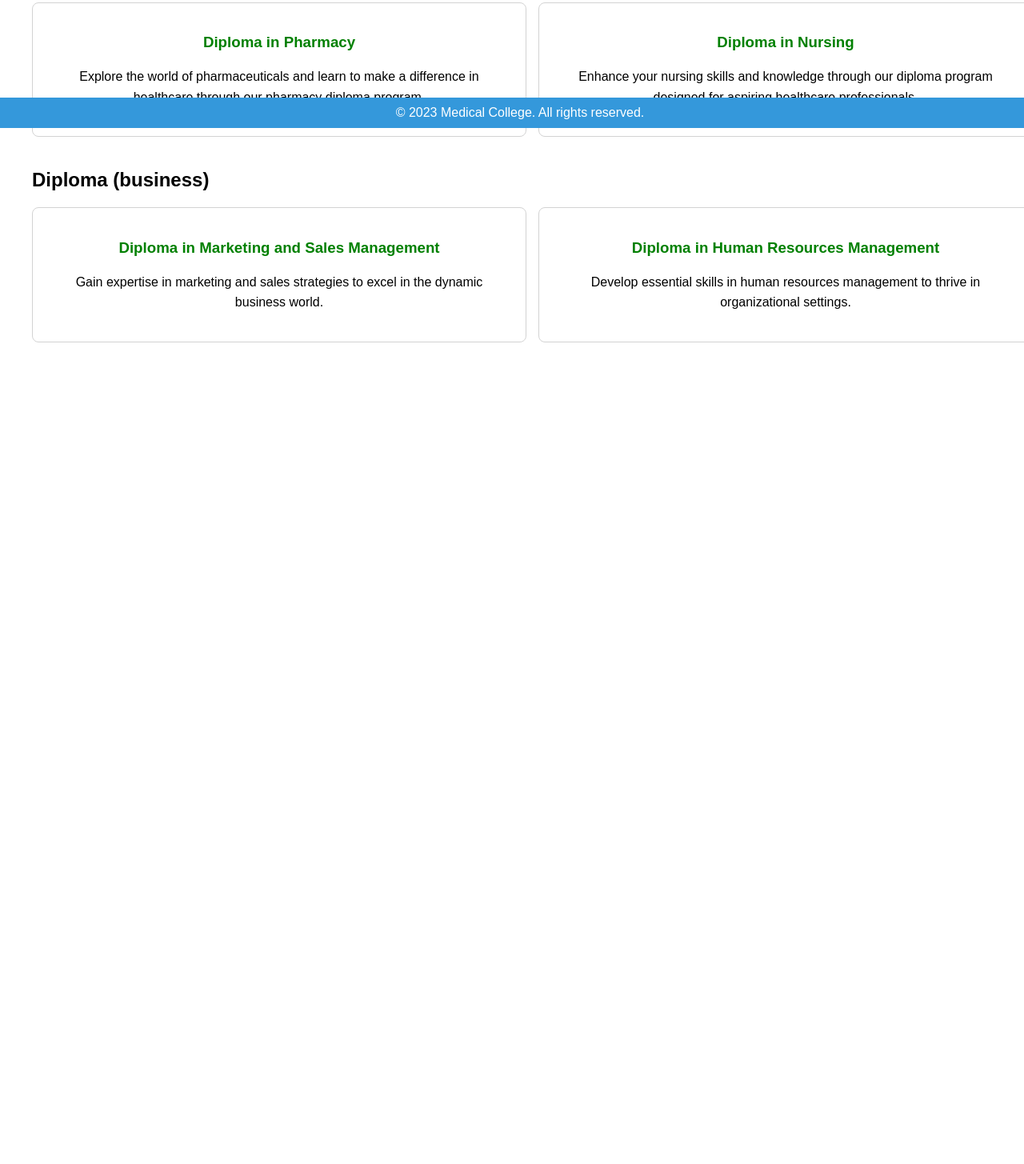
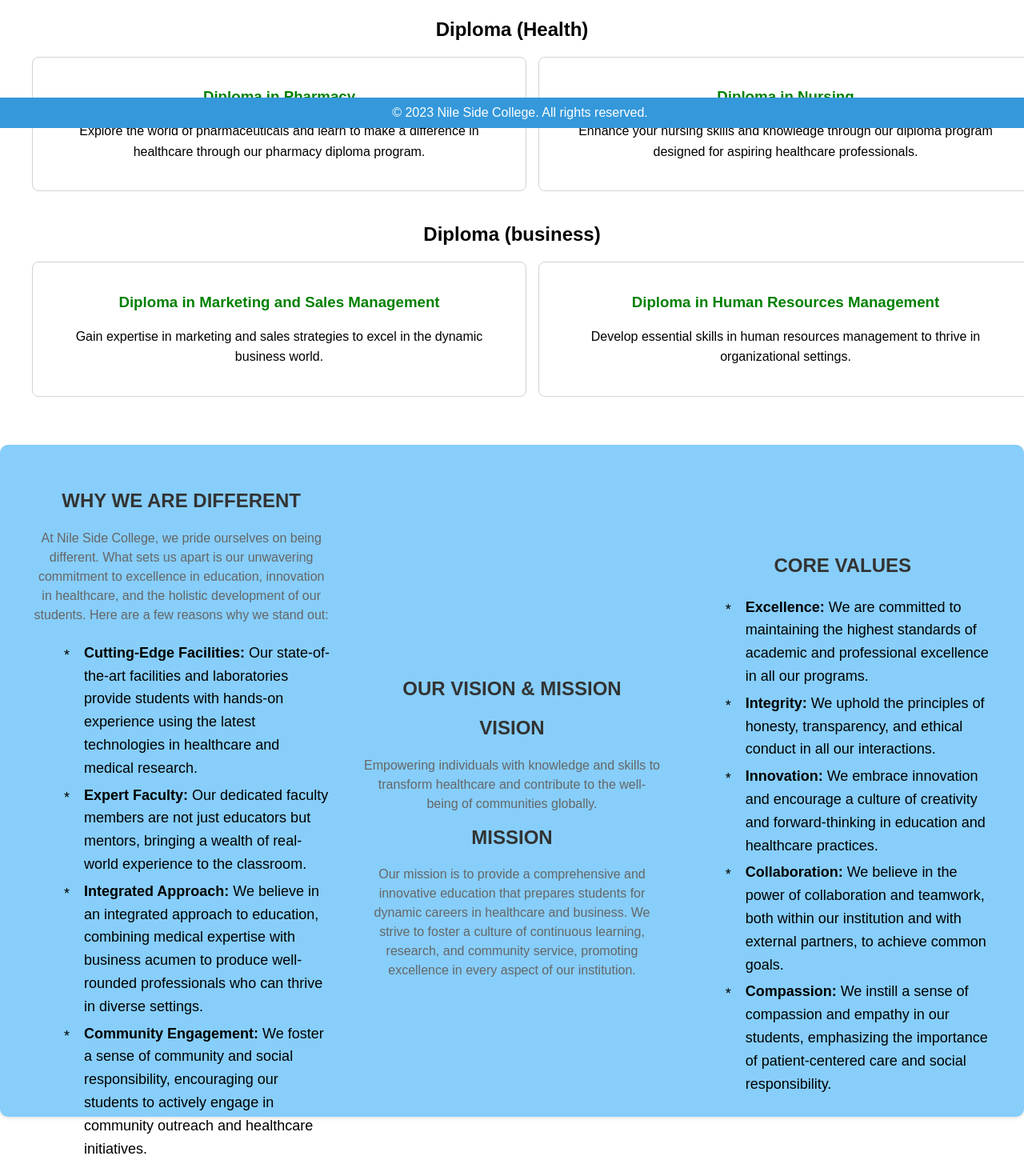
Before and after one commit to Damtish/Nile-Side-College-website, a plain HTML site: page about.html in a window 1280 px wide. Shown: the part 640-2095 px from the top of the page at 80% size. Before the commit the page ends 1128 px from the top, so only its background shows below. Drawn offline with Linux system fonts and the light colour scheme.

Commit message:
about page update

```diff
--- a/about.css
+++ b/about.css
@@ -6,7 +6,7 @@
     overflow-x: hidden;
 }
 
-header {
+.nile {
     background-color: green;
     padding: 20px;
     text-align: center;
@@ -17,6 +17,7 @@
 section {
     padding: 40px;
     text-align: justify;
+    text-align: center;
 }
 
 h2 {
@@ -88,6 +89,95 @@
     background-color: #3498db;
 }
 
+.diff{
+    grid-area: diff;
+    font-size: large;
+    line-height: 1.6em;
+    /* max-width: 70ch; */
+    margin: auto;
+    padding: 20px;
+
+}
+.vismiss{
+    grid-area: vismiss;
+    font-size: large;
+    line-height: 1.6em;
+    /* max-width: 70ch; */
+    margin: auto;
+    padding: 20px;
+
+}
+.core{
+    grid-area: core;
+    font-size: large;
+    line-height: 1.6em;
+    /* max-width: 70ch; */
+     margin: auto;
+    padding: 20px;
+
+}
+
+.container1 {
+    justify-content: center;
+    align-items: center;
+    height: 100vh;
+
+  }
+
+  .container1 .content {
+    height: 100vh;
+    display: grid;
+    /* padding: 10px; */
+    /* gap: 10px; */
+    grid-template-columns: 2fr 2fr 2fr ;
+    grid-template-rows: 3fr ;
+    grid-template-areas:
+    'diff vismiss core';
+    background-color: lightskyblue;
+    padding: 20px;
+    border-radius: 10px;
+    box-shadow: 0 2px 4px rgba(0, 0, 0, 0.1);
+    text-align: center;
+
+  }
+
+  .container1 h1 {
+    color: #333333;
+    font-size: 24px;
+    margin-bottom: 20px;
+  }
+
+  .container1 p {
+    color: #666666;
+    font-size: 16px;
+    line-height: 1.5;
+    margin-bottom: 10px;
+  }
+
+  .container1 .animated-text {
+    font-size: 18px;
+    font-weight: bold;
+    animation: textAnimation 2s infinite;
+  }
+
+ul li {
+    list-style: none;
+    position: relative;
+    padding: 3px 0 2px 25px;
+    text-align: start;
+    /* line-height: 2; */
+  }
+
+  ul li::before {
+    content: '*';
+    position: absolute;
+    top: 6px;
+    left: 0;
+  }
+
+
+
+
 footer {
     background-color: #3498db;
     color: #ffffff;
--- a/about.html
+++ b/about.html
@@ -6,11 +6,31 @@
     <meta name="viewport" content="width=device-width, initial-scale=1.0">
     <link rel="stylesheet" href="about.css">
     <link rel="stylesheet" href="about.js">
+    <link rel="stylesheet" href="styles/navbar.css">
     <title>About Us - Nile side College</title>
 </head>
 
 <body>
     <header>
+        <div class="navbar">
+            <div class="logo">
+                <img src="your-logo.png" alt="Your Logo">
+            </div>
+            <div class="nav-items">
+                <a id="home" href="#">Home</a>
+                <a href="#">About</a>
+                <a href="#">Services</a>
+                <a href="#">Contact</a>
+            </div>
+            <div class="hamburger-menu" onclick="toggleMenu()">
+                <div class="bar"></div>
+                <div class="bar"></div>
+                <div class="bar"></div>
+            </div>
+        </div>
+
+    </header>
+    <header class="nile">
         <h1>Welcome to Nile Side College</h1>
     </header>
 
@@ -92,19 +112,42 @@
         </ul>
     </section> -->
 
-    <div class="different"></div>
-    <div class="vision-mission"></div>
-    <div class="Core"></div>
-    <div class="item4"></div>
-    <div class="item5"></div>
-    <div class="item6"></div>
-    <div class="item7"></div>
-    <div class="item8"></div>
+    <div class="container1">
+        <div class="content">
+            <div class="diff">
+          <h1>WHY WE ARE DIFFERENT</h1>
+          <p>At Nile Side College, we pride ourselves on being different. What sets us apart is our unwavering commitment to excellence in education, innovation in healthcare, and the holistic development of our students. Here are a few reasons why we stand out:</p>
+          <ul>
+            <li><strong>Cutting-Edge Facilities:</strong> Our state-of-the-art facilities and laboratories provide students with hands-on experience using the latest technologies in healthcare and medical research.</li>
+            <li><strong>Expert Faculty:</strong> Our dedicated faculty members are not just educators but mentors, bringing a wealth of real-world experience to the classroom.</li>
+            <li><strong>Integrated Approach:</strong> We believe in an integrated approach to education, combining medical expertise with business acumen to produce well-rounded professionals who can thrive in diverse settings.</li>
+            <li><strong>Community Engagement:</strong> We foster a sense of community and social responsibility, encouraging our students to actively engage in community outreach and healthcare initiatives.</li>
+        </ul>
+    </div>
+    <div class="vismiss">
 
+          <h1>OUR VISION & MISSION</h1>
+          <h1>VISION</h1>
+          <p>Empowering individuals with knowledge and skills to transform healthcare and contribute to the well-being of communities globally.</p>
+          <h1>MISSION</h1>
+        <p>Our mission is to provide a comprehensive and innovative education that prepares students for dynamic careers in healthcare and business. We strive to foster a culture of continuous learning, research, and community service, promoting excellence in every aspect of our institution.</p>
+    </div>
+    <div class="core">
+        <h1>CORE VALUES</h1>
+          <ul>
+            <li><strong>Excellence:</strong> We are committed to maintaining the highest standards of academic and professional excellence in all our programs.</li>
+            <li><strong>Integrity:</strong> We uphold the principles of honesty, transparency, and ethical conduct in all our interactions.</li>
+            <li><strong>Innovation:</strong> We embrace innovation and encourage a culture of creativity and forward-thinking in education and healthcare practices.</li>
+            <li><strong>Collaboration:</strong> We believe in the power of collaboration and teamwork, both within our institution and with external partners, to achieve common goals.</li>
+            <li><strong>Compassion:</strong> We instill a sense of compassion and empathy in our students, emphasizing the importance of patient-centered care and social responsibility.</li>
+        </ul>
+    </div>
+
+        </div>
 
 
     <footer>
-        &copy; 2023 Medical College. All rights reserved.
+        &copy; 2023 Nile Side College. All rights reserved.
     </footer>
 </body>
 
```
